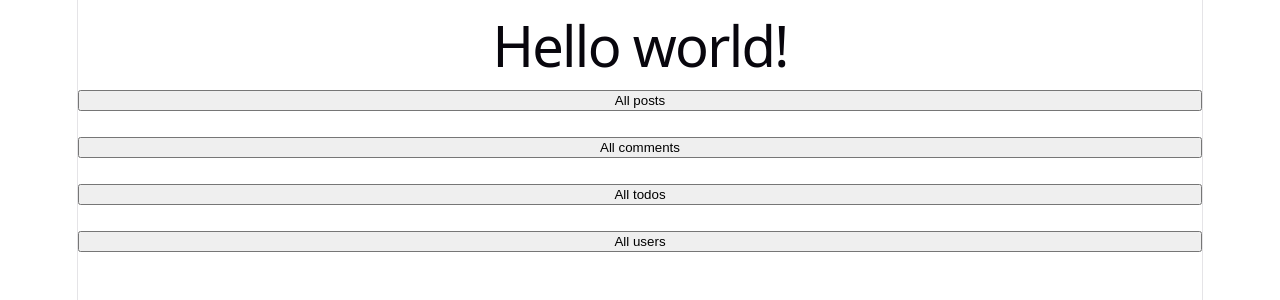
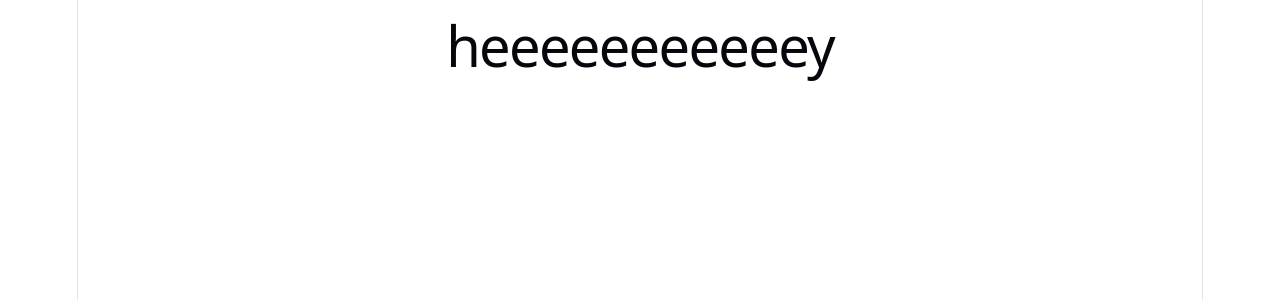
Before and after one commit to ctarek2015-wq/fetching-data-in-react-lab, a React (Vite) app: page / in a window 1280 px wide. Shown: the top 300 px of the page. Built offline with nearby package versions, Linux system fonts and the light colour scheme.

Commit message:
Remove unused components and data fetching logic

```diff
--- a/src/App.jsx
+++ b/src/App.jsx
@@ -1,29 +1,10 @@
 import { useState, useEffect } from "react";
 import "./App.css";
-import * as fetchTypicode from "./services/fetchTypicode";
-import Button from "./components/Button";
-import List from "./components/List";
 
 function App() {
-  const [dataCode, setDataCode] = useState([]);
-  const fetchData = async ({ target }) => {
-    const data = await fetchTypicode.index(target.name);
-    setDataCode(data);
-  };
-  console.log(dataCode);
-
   return (
     <>
-      <h1>Hello world!</h1>
-      <Button fetchData={fetchData} name="posts" />
-      <br />
-      <Button fetchData={fetchData} name="comments" />
-      <br />
-      <Button fetchData={fetchData} name="todos" />
-      <br />
-      <Button fetchData={fetchData} name="users" />
-      <br />
-      {/* <List data={dataCode} /> */}
+      <h1>heeeeeeeeeeey</h1>
     </>
   );
 }
--- a/src/components/Button.jsx
+++ /dev/null
@@ -1,7 +0,0 @@
-export default function Button({ fetchData, name }) {
-  return (
-    <button onClick={fetchData} name={name}>
-      All {name}
-    </button>
-  );
-}
--- a/src/components/List.jsx
+++ /dev/null
@@ -1,9 +0,0 @@
-export default function List({ data }) {
-  return (
-    <ul>
-      {data.map((item) => {
-        <li>{item.title}</li>;
-      })}
-    </ul>
-  );
-}
--- a/src/services/fetchTypicode.js
+++ /dev/null
@@ -1,15 +0,0 @@
-const BASE_URL = "https://jsonplaceholder.typicode.com/";
-
-const index = async (typi) => {
-  const queryStringURL = `${BASE_URL}${typi}`;
-
-  try {
-    const res = await fetch(queryStringURL);
-    const data = await res.json();
-    return data;
-  } catch (error) {
-    console.log(error);
-  }
-};
-
-export { index };
```
Also changed, not shown: src/components/Card.jsx (deleted).
